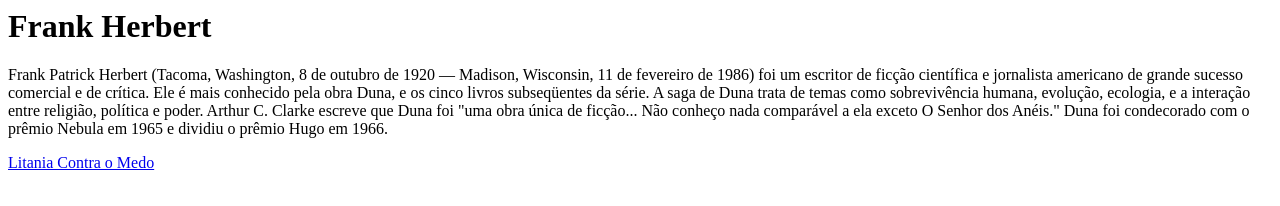
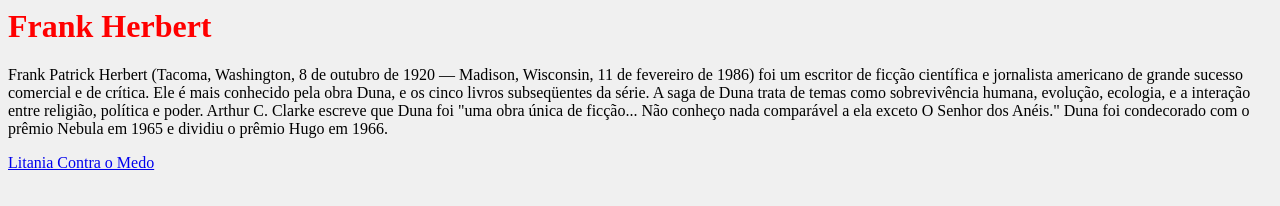
Before and after one commit to rpaskin/rpaskin.github.io, a plain HTML site: page herbert.html in a window 1280 px wide. Drawn offline with Linux system fonts and the light colour scheme.

Commit message:
testando estilo

```diff
--- a/herbert.html
+++ b/herbert.html
@@ -1,4 +1,9 @@
 <html>
+<head>
+	<link rel="stylesheet" type="text/css" href="style.css">
+
+	</style>
+</head>
 <body>
 <h1>Frank Herbert</h1>
 	<p>
--- /dev/null
+++ b/style.css
@@ -0,0 +1,7 @@
+body {
+	background-color: rgb(240,240,240);
+}
+
+h1 {
+	color: red;
+}
```
